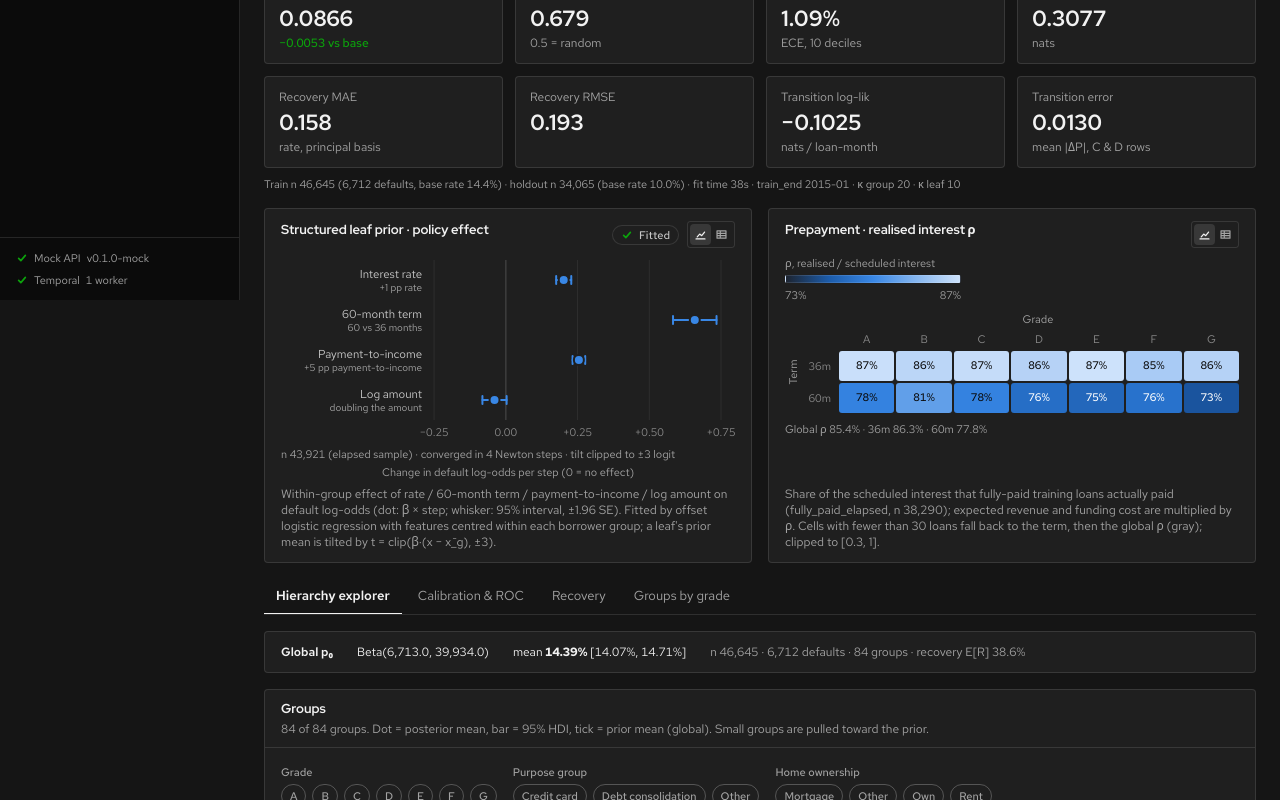
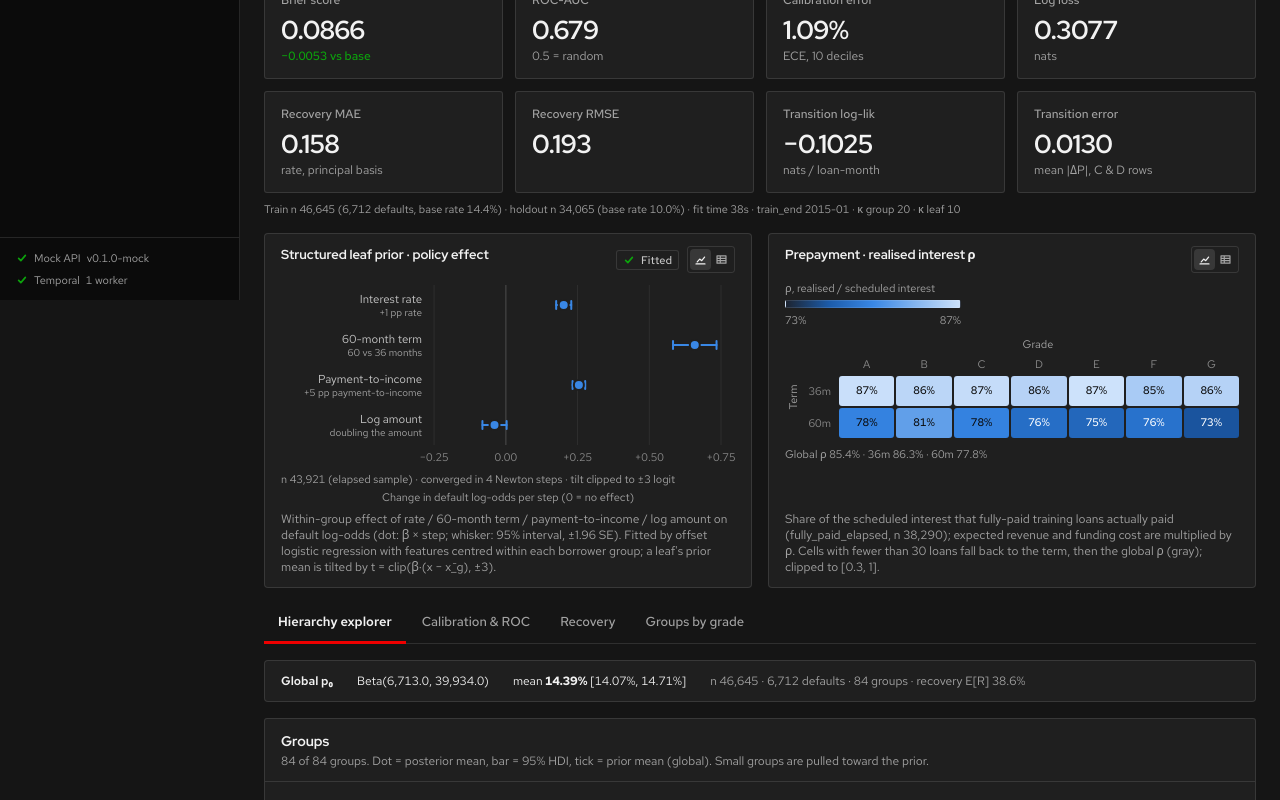
Before and after one commit to mistiusiu/bayesian-credit, a React (Vite) app in the folder frontend/: page /risk in a window 1280 px wide. Shown: the part 500-1300 px from the top of the page. Built offline with nearby package versions, Linux system fonts and the light colour scheme; a web font is replaced by a local one.

Commit message:
style(ui): Square cards, red primary actions and underlined tabs
Co-Authored-By: Claude Opus 5.5 <noreply@anthropic.com>

```diff
--- a/frontend/src/components/ui/Badge.tsx
+++ b/frontend/src/components/ui/Badge.tsx
@@ -31,7 +31,7 @@ export function Badge({ tone = 'neutral', children, className, title, pulse }: {
   return (
     <span
       title={title}
-      className={cn('inline-flex h-5 items-center gap-1.5 whitespace-nowrap rounded-full border border-line bg-surface px-2 text-2xs font-medium text-ink-2', className)}
+      className={cn('inline-flex h-5 items-center gap-1.5 whitespace-nowrap rounded border border-line bg-surface px-1.5 text-2xs font-medium text-ink-2', className)}
     >
       <StatusGlyph tone={tone} pulse={pulse} />
       {children}
--- a/frontend/src/components/ui/Button.tsx
+++ b/frontend/src/components/ui/Button.tsx
@@ -2,13 +2,15 @@ import type { ButtonHTMLAttributes, ReactNode } from 'react';
 import { cn } from '@/lib/cn';
 import { Icon, type IconName } from './Icon';
 
-type Variant = 'primary' | 'secondary' | 'ghost' | 'danger';
+type Variant = 'primary' | 'secondary' | 'ghost' | 'danger' | 'link';
 
+/** CTA styles: solid brand red primary, outlined secondary, quiet ghost, blue text link with an arrow. */
 const VARIANT: Record<Variant, string> = {
-  primary: 'bg-accent text-white hover:bg-accent-strong border border-transparent',
-  secondary: 'bg-surface text-ink border border-line-strong hover:bg-surface-2',
+  primary: 'bg-brand text-white hover:bg-brand-strong border border-transparent font-semibold',
+  secondary: 'bg-transparent text-ink border border-ink/45 hover:border-ink hover:bg-surface-2',
   ghost: 'bg-transparent text-ink-2 border border-transparent hover:bg-surface-2 hover:text-ink',
-  danger: 'bg-surface text-ink border border-critical/60 hover:bg-critical/10',
+  danger: 'bg-transparent text-ink border border-critical/60 hover:border-critical hover:bg-critical/10',
+  link: 'cta-link border border-transparent px-0.5!',
 };
 
 export interface ButtonProps extends ButtonHTMLAttributes<HTMLButtonElement> {
@@ -26,7 +28,7 @@ export function Button({ variant = 'secondary', size = 'md', icon, loading = fal
       disabled={disabled || loading}
       aria-busy={loading || undefined}
       className={cn(
-        'inline-flex items-center justify-center gap-1.5 rounded-md font-medium whitespace-nowrap transition-colors disabled:cursor-not-allowed disabled:opacity-50',
+        'inline-flex items-center justify-center gap-1.5 rounded font-medium whitespace-nowrap transition-colors disabled:cursor-not-allowed disabled:opacity-50',
         size === 'sm' ? 'h-7 px-2.5 text-xs' : 'h-8 px-3 text-[13px]',
         VARIANT[variant],
         className,
--- a/frontend/src/components/ui/Card.tsx
+++ b/frontend/src/components/ui/Card.tsx
@@ -18,12 +18,12 @@ export function Card({
 }) {
   const id = useId();
   return (
-    <section aria-labelledby={title ? id : undefined} className={cn('min-w-0 rounded-lg border border-line bg-surface', className)}>
+    <section aria-labelledby={title ? id : undefined} className={cn('min-w-0 rounded border border-line bg-surface', className)}>
       {(title || actions) && (
-        <header className="flex flex-wrap items-start justify-between gap-x-4 gap-y-2 border-b border-line px-4 py-2.5">
+        <header className="flex flex-wrap items-start justify-between gap-x-4 gap-y-2 border-b border-line px-4 py-3">
           <div className="min-w-0">
             {title && (
-              <h2 id={id} className="text-[13px] font-semibold text-ink">
+              <h2 id={id} className="text-sm leading-5 font-bold text-ink">
                 {title}
               </h2>
             )}
@@ -40,8 +40,8 @@ export function Card({
 /** Section heading inside a page (between cards). */
 export function SectionTitle({ children, aside }: { children: ReactNode; aside?: ReactNode }) {
   return (
-    <div className="mt-2 flex items-end justify-between gap-4">
-      <h2 className="text-xs font-semibold tracking-wide text-muted uppercase">{children}</h2>
+    <div className="mt-4 flex items-end justify-between gap-4 border-b border-line pb-1.5">
+      <h2 className="eyebrow">{children}</h2>
       {aside}
     </div>
   );
--- a/frontend/src/components/ui/Chips.tsx
+++ b/frontend/src/components/ui/Chips.tsx
@@ -27,7 +27,7 @@ export function Chips<T extends string>({
             title={o.title}
             onClick={() => toggle(o.value)}
             className={cn(
-              'rounded-full border font-medium whitespace-nowrap transition-colors',
+              'rounded border font-medium whitespace-nowrap transition-colors',
               size === 'sm' ? 'h-6 px-2 text-2xs' : 'h-7 px-2.5 text-xs',
               on ? 'border-accent-strong bg-accent-wash text-ink' : 'border-line-strong text-muted hover:text-ink',
             )}
--- a/frontend/src/components/ui/Segmented.tsx
+++ b/frontend/src/components/ui/Segmented.tsx
@@ -26,7 +26,7 @@ export function Segmented<T extends string | number>({
     refs.current[next]?.focus();
   };
   return (
-    <div role="radiogroup" aria-label={label} className="inline-flex rounded-md border border-line-strong bg-surface-2 p-0.5" onKeyDown={onKey}>
+    <div role="radiogroup" aria-label={label} className="inline-flex divide-x divide-line rounded border border-line-strong bg-surface" onKeyDown={onKey}>
       {options.map((o, i) => {
         const active = o.value === value;
         return (
@@ -42,9 +42,9 @@ export function Segmented<T extends string | number>({
             tabIndex={active || (idx < 0 && i === 0) ? 0 : -1}
             onClick={() => onChange(o.value)}
             className={cn(
-              'rounded-[5px] font-medium whitespace-nowrap transition-colors',
+              'font-medium whitespace-nowrap transition-colors first:rounded-l-[2px] last:rounded-r-[2px]',
               size === 'sm' ? 'h-6 px-2 text-2xs' : 'h-7 px-2.5 text-xs',
-              active ? 'bg-surface text-ink shadow-sm ring-1 ring-line' : 'text-muted hover:text-ink',
+              active ? 'bg-surface-2 font-semibold text-ink shadow-[inset_0_-2px_0_var(--brand)]' : 'text-muted hover:bg-surface-2 hover:text-ink',
             )}
           >
             {o.label}
--- a/frontend/src/components/ui/StatTile.tsx
+++ b/frontend/src/components/ui/StatTile.tsx
@@ -26,9 +26,9 @@ export function StatTile({
   className?: string;
 }) {
   return (
-    <div className={cn('min-w-0 rounded-lg border border-line bg-surface px-3.5 py-3', className)}>
+    <div className={cn('min-w-0 rounded border border-line bg-surface px-4 py-3.5', className)}>
       <div className="flex items-center justify-between gap-2">
-        <span className="truncate text-xs text-muted">{label}</span>
+        <span className="truncate text-xs font-medium text-muted">{label}</span>
         {status && (
           <span className="inline-flex items-center gap-1 text-2xs font-medium text-ink-2">
             <StatusGlyph tone={status.tone} />
@@ -36,7 +36,7 @@ export function StatTile({
           </span>
         )}
       </div>
-      <div className="mt-1 truncate text-[22px] leading-7 font-semibold text-ink">{value}</div>
+      <div className="mt-1.5 truncate font-display text-[26px] leading-8 font-bold tracking-tight text-ink">{value}</div>
       {(delta || hint) && (
         <div className="mt-0.5 flex flex-wrap items-baseline gap-x-2 text-xs">
           {delta && (
--- a/frontend/src/components/ui/Tabs.tsx
+++ b/frontend/src/components/ui/Tabs.tsx
@@ -39,7 +39,7 @@ export function Tabs<T extends string>({
     }
   };
   return (
-    <div role="tablist" aria-label={label} className={cn('flex gap-1 overflow-x-auto border-b border-line', className)}>
+    <div role="tablist" aria-label={label} className={cn('flex gap-0.5 overflow-x-auto overflow-y-hidden shadow-[inset_0_-1px_0_var(--border)]', className)}>
       {tabs.map((t, i) => {
         const active = t.id === value;
         return (
@@ -57,8 +57,8 @@ export function Tabs<T extends string>({
             onClick={() => onChange(t.id)}
             onKeyDown={(e) => onKey(e, i)}
             className={cn(
-              '-mb-px inline-flex h-9 items-center gap-1.5 border-b-2 px-3 text-[13px] whitespace-nowrap transition-colors',
-              active ? 'border-ink font-semibold text-ink' : 'border-transparent text-muted hover:text-ink',
+              'inline-flex h-10 shrink-0 items-center gap-1.5 border-b-[3px] px-3.5 text-[13px] whitespace-nowrap transition-colors',
+              active ? 'border-brand font-semibold text-ink' : 'border-transparent font-medium text-muted hover:border-line-strong hover:text-ink',
             )}
           >
             {t.label}
```
